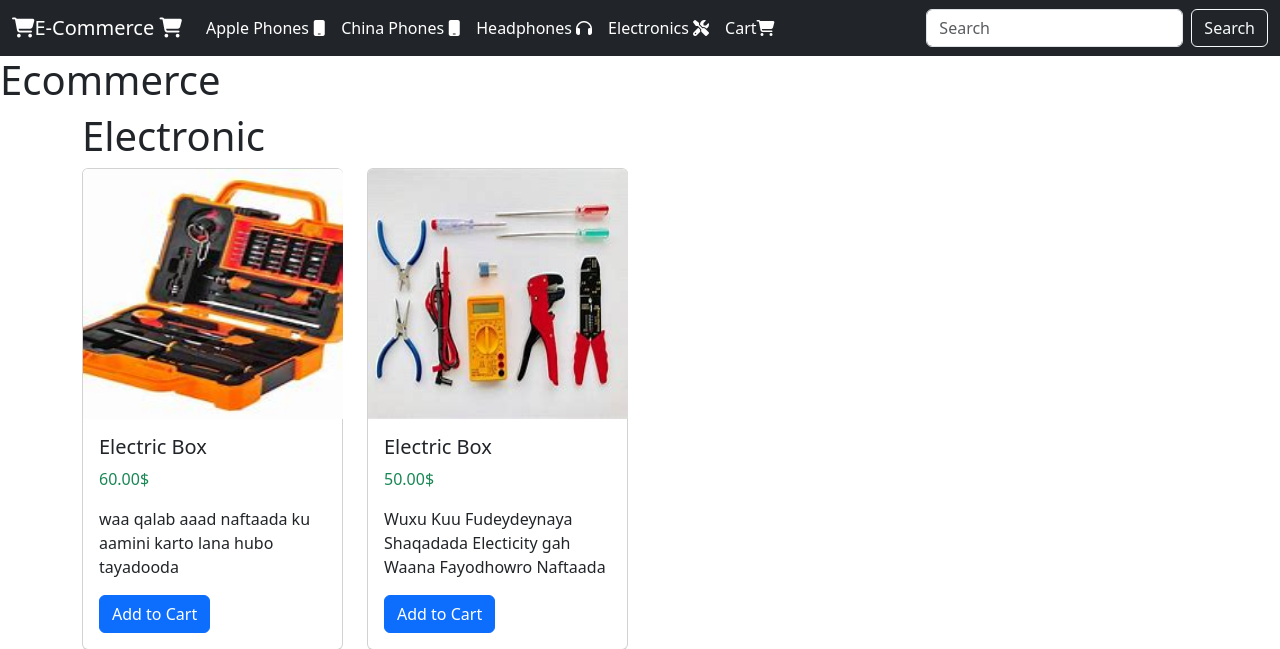
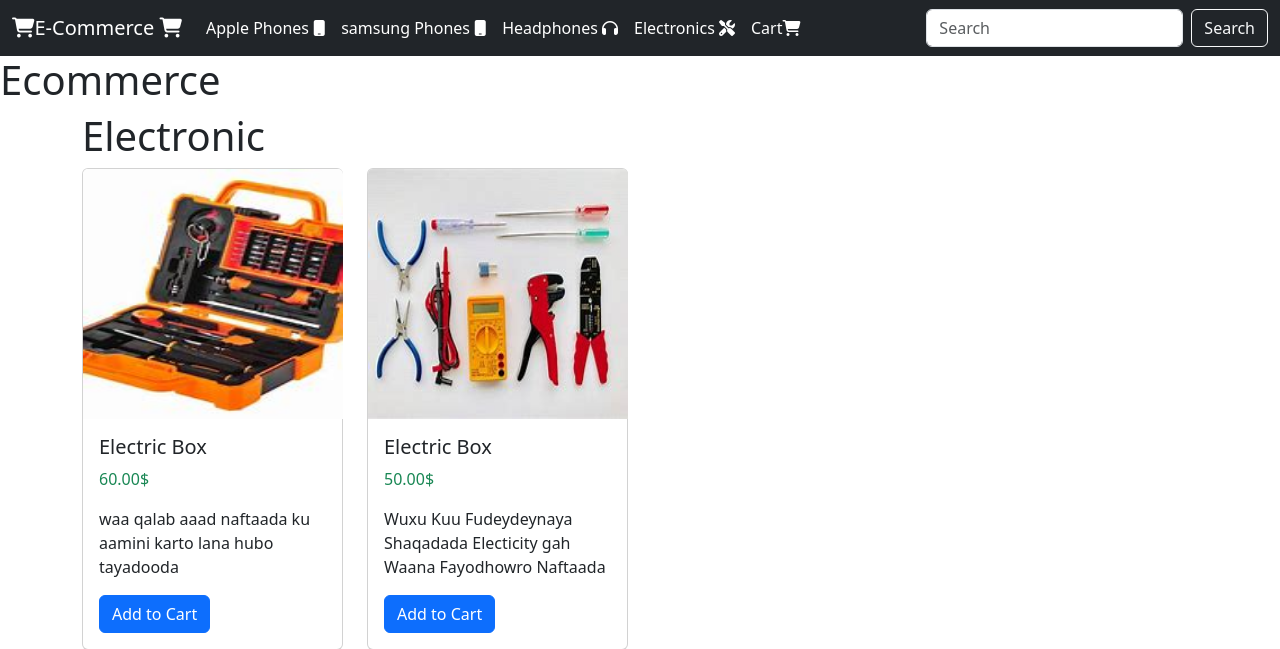
Before and after one commit to hoodo1700/First-ecom, a Django app: page /electronic/ in a window 1280 px wide. Shown: the top 649 px of the page. Run offline with Django 5.2, Linux system fonts and the light colour scheme; data comes from the database, SQL or seed files in the repository; some libraries are stand-ins or nearby versions.

Commit message:
changed China phone to Samsungphone

```diff
--- a/Ecomercce/shop/Templates/base.html
+++ b/Ecomercce/shop/Templates/base.html
@@ -23,7 +23,7 @@
                         <a class="nav-link active" aria-current="page" href="{%url 'ApplePhones'%}">Apple Phones <i class="fa-solid fa-mobile"></i></a>
                     </li>
                     <li class="nav-item">
-                        <a class="nav-link active" href="{%url 'samsungphone'%}">China Phones <i class="fa-solid fa-mobile"></i></a>
+                        <a class="nav-link active" href="{%url 'samsungphone'%}">samsung Phones <i class="fa-solid fa-mobile"></i></a>
                     </li>
                     <li class="nav-item">
                       <a class="nav-link active" href="{%url 'headphones'%}">Headphones <i class="fa-solid fa-headphones"></i></a>
```
